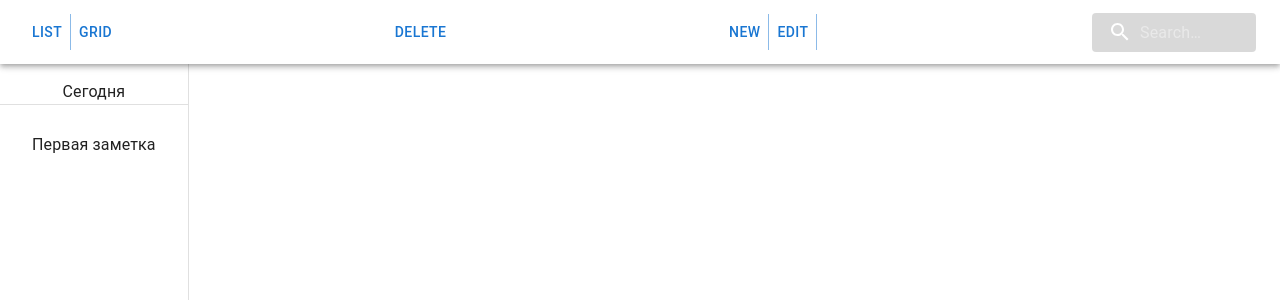
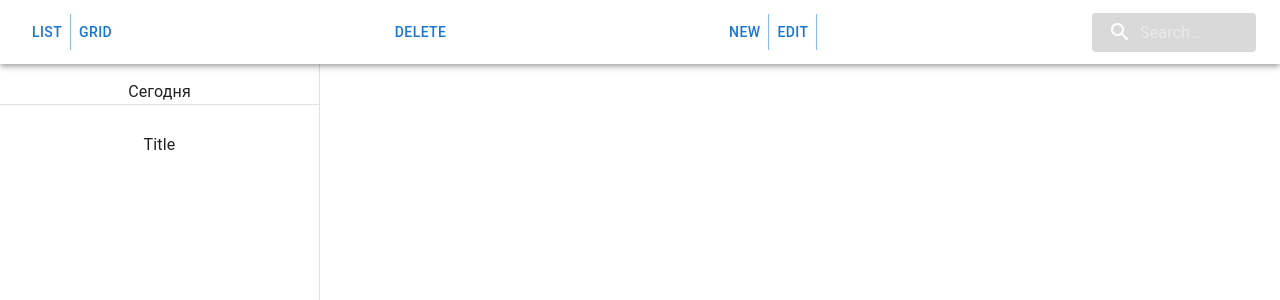
Before and after one commit to Harpica/react-notes, a React (Vite) app: page / in a window 1280 px wide. Shown: the top 300 px of the page. Built offline with nearby package versions, Linux system fonts and the light colour scheme.

Commit message:
feat: getAllNotes from localStorage

```diff
--- a/src/App.css
+++ b/src/App.css
@@ -2,11 +2,7 @@
   box-sizing: border-box;
   width: 100%;
   height: 100vh;
-  /* max-width: 1280px; */
-  /* margin: 0 auto; */
-  /* padding: 2rem; */
   text-align: center;
-  /* background-color: rgb(193, 193, 193); */
 }
 
 [contenteditable] {
--- a/src/App.tsx
+++ b/src/App.tsx
@@ -3,16 +3,32 @@ import "./App.css";
 import TopMenu from "./views/partials/TopMenu";
 import GridView from "./views/partials/GridView";
 import useReactive from "./utils/hooks/useReactive.hook";
-import { AppDisplay } from "./viewModels/App.VM";
+import { AppDisplay, AppVM } from "./viewModels/App.VM";
 import Sidebar from "./views/partials/Sidebar";
-import Note from "./views/partials/Note";
+import NoteView from "./views/partials/NoteView";
 import { TextStyle } from "./viewModels/TopMenu.VM";
+import useLocalStorage from "./utils/hooks/useLocalStorage";
+import { Note } from "./viewModels/Note.VM";
+
+export type Notes = { [key: string]: Note };
 
 function App() {
   const appDisplay = useReactive<AppDisplay>("List");
   const isNoteOpen = useReactive<boolean>(false);
-  // isMenuOpen
+  // isMenuOpen = ///
   const textStyle = useReactive<TextStyle>("None");
+  const currentNoteKey = useReactive<string>("Date");
+  // const currentNote = useLocalStorage<Note>(currentNoteKey.get, {
+  //   title: "Title",
+  //   body: "",
+  // });
+  const currentNote = useLocalStorage<Note>(currentNoteKey.get, {
+    title: "Title",
+    body: "",
+  });
+  const notes = useReactive<Map<string, Note> | null>(null);
+
+  const vm = new AppVM(appDisplay, notes);
 
   return (
     <>
@@ -25,7 +41,11 @@ function App() {
           height: "100%",
         }}
       >
-        <TopMenu appDisplay={appDisplay} isNoteOpen={isNoteOpen} />
+        <TopMenu
+          appDisplay={appDisplay}
+          isNoteOpen={isNoteOpen}
+          currentNote={currentNote}
+        />
         <Box
           sx={{
             display: "flex",
@@ -34,10 +54,16 @@ function App() {
             height: "100%",
           }}
         >
-          {appDisplay.get === "List" && <Sidebar />}
-          {appDisplay.get === "Grid" && <GridView />}
+          {appDisplay.get === "List" && (
+            <Sidebar notes={notes} currentNote={currentNote} />
+          )}
+          {appDisplay.get === "Grid" && (
+            <GridView notes={notes} currentNote={currentNote} />
+          )}
 
-          {isNoteOpen.get && <Note />}
+          {isNoteOpen.get && (
+            <NoteView note={currentNote} noteKey={currentNoteKey} />
+          )}
         </Box>
       </Box>
     </>
--- a/src/viewModels/App.VM.ts
+++ b/src/viewModels/App.VM.ts
@@ -1,11 +1,35 @@
+import { Notes } from "../App";
 import { ReactiveState } from "../utils/hooks/useReactive.hook";
+import { Note } from "./Note.VM";
 
 export type AppDisplay = "List" | "Grid" | "Hidden";
 
 export class AppVM {
   public appDisplay: ReactiveState<AppDisplay>;
-  constructor(appDisplay: ReactiveState<AppDisplay>) {
+  public notes: ReactiveState<Map<string, Note> | null>;
+  constructor(
+    appDisplay: ReactiveState<AppDisplay>,
+    notes: ReactiveState<Map<string, Note> | null>
+  ) {
     this.appDisplay = appDisplay;
+    this.notes = notes;
+    this.getAllNotes();
   }
-  getAllNotes() {}
+  getAllNotes() {
+    if (this.notes.get === null) {
+      const keys = Object.keys(localStorage);
+      let notes = new Map<string, Note>();
+      for (let i = 0; i < keys.length; i++) {
+        notes.set(
+          keys[i],
+          JSON.parse(window.localStorage.getItem(keys[i]) as string)
+        );
+      }
+      this.notes.set(notes);
+    } else {
+      console.log(this.notes, Array.from(this.notes.get.keys()));
+      const keys = Array.from(this.notes.get.keys());
+      console.log(this.notes.get?.get(keys[0])?.title);
+    }
+  }
 }
--- a/src/viewModels/Note.VM.ts
+++ b/src/viewModels/Note.VM.ts
@@ -10,13 +10,11 @@ const turndownService = new TurndownService();
 
 export class NoteVM {
   public note: ReactiveState<Note>;
-  private title: string;
-  private body: string;
+  public noteKey: ReactiveState<string>;
 
-  constructor(note: ReactiveState<Note>) {
+  constructor(note: ReactiveState<Note>, noteKey: ReactiveState<string>) {
     this.note = note;
-    this.title = this.note.get.title;
-    this.body = this.note.get.body;
+    this.noteKey = noteKey;
     // this.saveNote = this.saveNote.bind(this);
   }
   saveNoteTitle(value: string | null) {
@@ -26,7 +24,6 @@ export class NoteVM {
     } else {
       title = value;
     }
-    console.log(this.title);
     this.note.set({ title: title, body: this.note.get.body });
   }
   saveNoteBody(value: string | null) {
--- a/src/viewModels/TopMenu.VM.ts
+++ b/src/viewModels/TopMenu.VM.ts
@@ -9,17 +9,17 @@ export class TopMenuVM {
   private appDisplay: ReactiveState<AppDisplay>;
   private isNoteOpen: ReactiveState<boolean>;
   public isMenuOpen: ReactiveState<boolean>;
-  private note: ReactiveState<Note>;
+  private currentNote: ReactiveState<Note>;
   constructor(
     appDisplay: ReactiveState<AppDisplay>,
     isNoteOpen: ReactiveState<boolean>,
     isMenuOpen: ReactiveState<boolean>,
-    note: ReactiveState<Note>
+    currentNote: ReactiveState<Note>
   ) {
     this.appDisplay = appDisplay;
     this.isNoteOpen = isNoteOpen;
     this.isMenuOpen = isMenuOpen;
-    this.note = note;
+    this.currentNote = currentNote;
   }
   set setDisplay(value: AppDisplay) {
     this.appDisplay.set(value);
@@ -32,6 +32,7 @@ export class TopMenuVM {
       this.appDisplay.set("Hidden");
     }
     this.isNoteOpen.set(true);
+    this.currentNote.set({ title: "Title", body: "" });
   }
   getMenuAnchorEl() {
     return document.querySelector(".menu-button");
--- a/src/views/partials/Note.tsx
+++ b/src/views/partials/NoteView.tsx
@@ -2,14 +2,18 @@ import { Box } from "@mui/material";
 import Typography from "@mui/material/Typography";
 import { ReactMarkdown } from "react-markdown/lib/react-markdown";
 import useLocalStorage from "../../utils/hooks/useLocalStorage";
-import { NoteVM } from "../../viewModels/Note.VM";
+import { Note, NoteVM } from "../../viewModels/Note.VM";
 import { useEffect, useRef, useCallback } from "react";
 import { off, on } from "../../utils/events";
+import { ReactiveState } from "../../utils/hooks/useReactive.hook";
 
-const Note = () => {
-  const vm = new NoteVM(
-    useLocalStorage("Date", { title: "title", body: "Note *N*" })
-  );
+interface NoteViewProps {
+  note: ReactiveState<Note>;
+  noteKey: ReactiveState<string>;
+}
+
+const NoteView: React.FC<NoteViewProps> = ({ note, noteKey }) => {
+  const vm = new NoteVM(note, noteKey);
   const defaultValue = useRef(vm.note.get);
 
   useEffect(() => {
@@ -36,6 +40,7 @@ const Note = () => {
         width: "100%",
         height: "100%",
         p: 2,
+        flex: 2,
       }}
     >
       <Typography>Дата</Typography>
@@ -58,22 +63,16 @@ const Note = () => {
         >
           {defaultValue.current.title}
         </h1>
-        <p
-        // contentEditable="true"
-        // onInput={(e) => {
-        //   console.log("hi");
-        //   console.log(e.currentTarget);
-        //   vm.saveNoteBody(e.currentTarget.textContent);
-        // }}
-        >
-          {vm.note.get.body}
-        </p>
+        <p>{vm.note.get.body}</p>
+
         <ReactMarkdown className={"react-markdowm"}>
-          {defaultValue.current.body}
+          {defaultValue.current.body === ""
+            ? "Start writting..."
+            : defaultValue.current.body}
         </ReactMarkdown>
       </div>
     </Box>
   );
 };
 
-export default Note;
+export default NoteView;
--- a/src/views/partials/Sidebar.tsx
+++ b/src/views/partials/Sidebar.tsx
@@ -1,20 +1,27 @@
 import {
   Box,
-  Button,
-  ButtonGroup,
-  CssBaseline,
   Divider,
-  Drawer,
   List,
   ListItem,
   ListItemButton,
-  ListItemIcon,
   ListItemText,
 } from "@mui/material";
-import Toolbar from "@mui/material/Toolbar";
 import Typography from "@mui/material/Typography";
+import { Notes } from "../../App";
+import { ReactiveState } from "../../utils/hooks/useReactive.hook";
+import { Note } from "../../viewModels/Note.VM";
+import { useEffect } from "react";
+import { ReactMarkdown } from "react-markdown/lib/react-markdown";
 
-const Sidebar = () => {
+interface SidebarProps {
+  notes: ReactiveState<Map<string, Note> | null>;
+  currentNote: ReactiveState<Note>;
+}
+
+const Sidebar: React.FC<SidebarProps> = ({ notes, currentNote }) => {
+  // useEffect(() => {
+  //   console.log(notes);
+  // }, []);
   return (
     <Box
       sx={{
@@ -26,16 +33,28 @@ const Sidebar = () => {
         borderColor: "rgba(0, 0, 0, 0.12)",
         borderRightWidth: "thin",
         height: "100%",
+        maxWidth: "320px",
+        flex: 1,
       }}
     >
       <Typography>Сегодня</Typography>
       <Divider />
       <List>
-        <ListItem>
-          <ListItemButton>
-            <ListItemText>Первая заметка</ListItemText>
-          </ListItemButton>
-        </ListItem>
+        {notes.get &&
+          Array.from(notes.get.keys()).map((key, i) => (
+            <ListItem key={i + "note"}>
+              <ListItemButton sx={{ flexDirection: "column" }}>
+                <ListItemText>{notes.get?.get(key)?.title}</ListItemText>
+                <ListItemText>
+                  {notes.get?.get(key) !== undefined && (
+                    <ReactMarkdown>
+                      {notes.get?.get(key)?.body as string}
+                    </ReactMarkdown>
+                  )}
+                </ListItemText>
+              </ListItemButton>
+            </ListItem>
+          ))}
       </List>
     </Box>
   );
--- a/src/views/partials/TopMenu.tsx
+++ b/src/views/partials/TopMenu.tsx
@@ -10,6 +10,7 @@ import { TopMenuVM } from "../../viewModels/TopMenu.VM";
 import useReactive, { ReactiveState } from "../../utils/hooks/useReactive.hook";
 import { AppDisplay } from "../../viewModels/App.VM";
 import useLocalStorage from "../../utils/hooks/useLocalStorage";
+import { Note } from "../../viewModels/Note.VM";
 
 const Search = styled("div")(({ theme }) => ({
   position: "relative",
@@ -56,16 +57,16 @@ const StyledInputBase = styled(InputBase)(({ theme }) => ({
 interface TopMenuProps {
   appDisplay: ReactiveState<AppDisplay>;
   isNoteOpen: ReactiveState<boolean>;
+  currentNote: ReactiveState<Note>;
 }
 
-const TopMenu: React.FC<TopMenuProps> = ({ appDisplay, isNoteOpen }) => {
+const TopMenu: React.FC<TopMenuProps> = ({
+  appDisplay,
+  isNoteOpen,
+  currentNote,
+}) => {
   const isMenuOpen = useReactive(false);
-  const vm = new TopMenuVM(
-    appDisplay,
-    isNoteOpen,
-    isMenuOpen,
-    useLocalStorage("Date", { title: "title", body: "Note *N*" })
-  );
+  const vm = new TopMenuVM(appDisplay, isNoteOpen, isMenuOpen, currentNote);
 
   return (
     <AppBar position="static" sx={{ backgroundColor: "white", width: "100%" }}>
```
Also changed, not shown: src/viewModels/Sidebar.VM.ts (added, +17 -0 lines), src/views/partials/GridView.tsx (+16 -11 lines).
